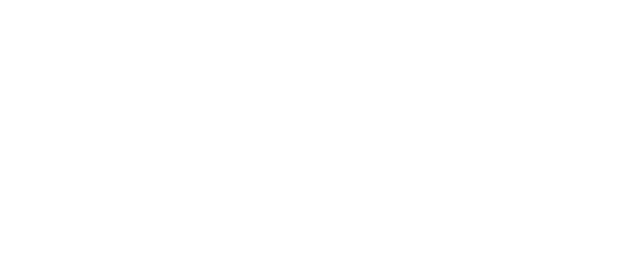
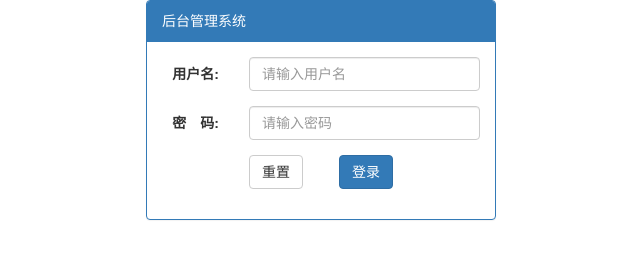
Before and after one commit to Cai77xing/LeTao, a website: page public/back/login.html in a window 1280 px wide. Shown: the whole page, without its empty margins (319-959 px from the left). Drawn offline with nearby package versions, Linux system fonts and the light colour scheme.

Commit message:
登录页静态页面完成

```diff
--- a/public/back/login.html
+++ b/public/back/login.html
@@ -2,9 +2,50 @@
 <html lang="zh-CN">
 <head>
   <meta charset="UTF-8">
-  <title>Title</title>
+  <title>登录页</title>
+  <link rel="stylesheet" href="lib/bootstrap/css/bootstrap.min.css">
+  <link rel="stylesheet" href="lib/bootstrap-validator/css/bootstrapValidator.min.css">
+  <link rel="stylesheet" href="css/login.css">
+
 </head>
-<body>
+<body class="lt_login">
+<div class="container">
+  <div class="mr_t col-lg-4 col-lg-offset-4">
+    <div class="panel panel-primary">
+      <div class="panel-heading">后台管理系统</div>
+      <div class="panel-body">
+
+        <form class="form-horizontal" id="form">
+          <div class="form-group">
+            <label for="username"  class="col-sm-3 control-label">用户名:</label>
+            <div class="col-sm-9">
+              <input type="text" name="username" class="form-control" id="username" placeholder="请输入用户名">
+            </div>
+          </div>
+          <div class="form-group">
+            <label for="password" class="col-sm-3 control-label">密　码:</label>
+            <div class="col-sm-9">
+              <input type="password" name="password" class="form-control" id="password" placeholder="请输入密码              ">
+            </div>
+          </div>
+          <div class="form-group">
+            <div class="col-sm-offset-3 col-sm-6">
+              <button type="reset" class="btn btn-default pull-left">重置</button>
+              <button type="submit" class="btn btn-primary pull-right " id="loginBtn">登录</button>
+            </div>
+          </div>
+        </form>
+      </div>
+    </div>
+  </div>
+</div>
+
+
+
+<script src="lib/jquery/jquery.min.js"></script>
+<script src="lib/bootstrap/js/bootstrap.min.js"></script>
+<script src="lib/bootstrap-validator/js/bootstrapValidator.min.js"></script>
+<script src="js/login.js"></script>
 
 </body>
 </html>
```
